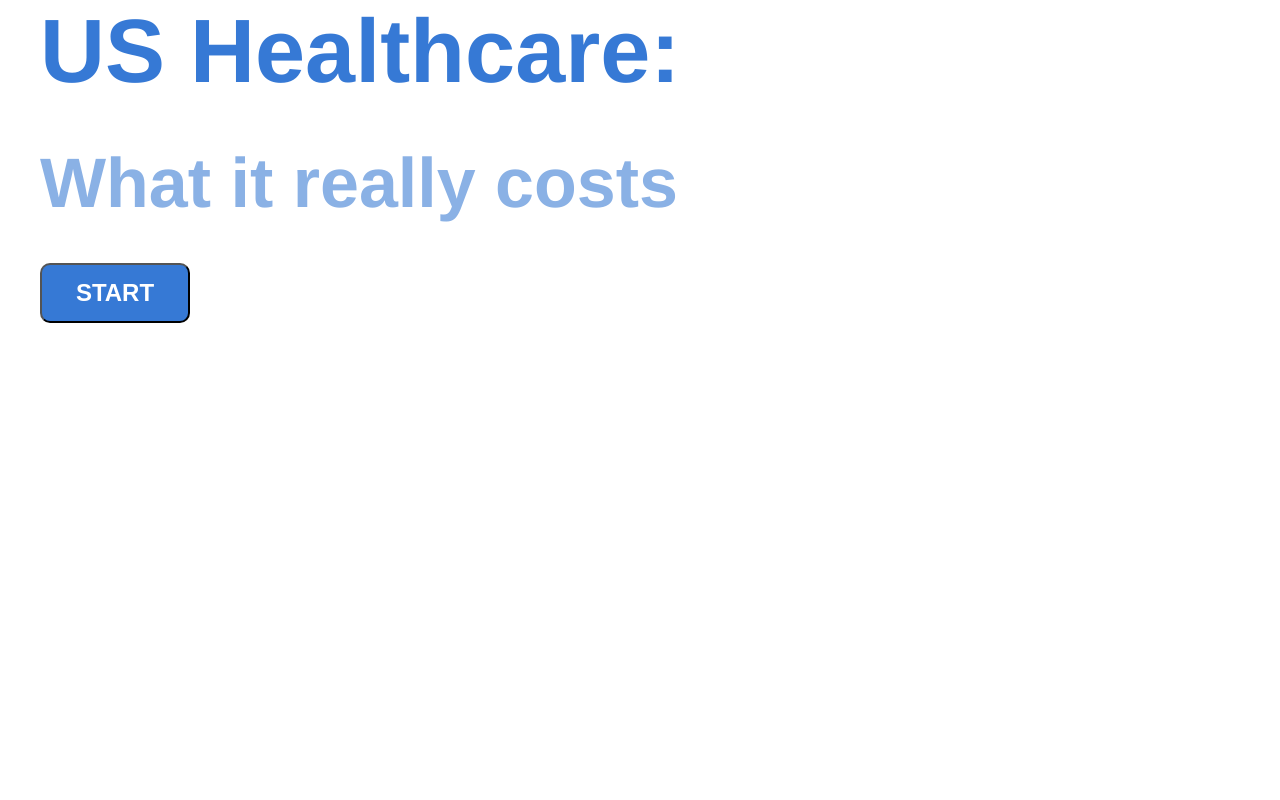
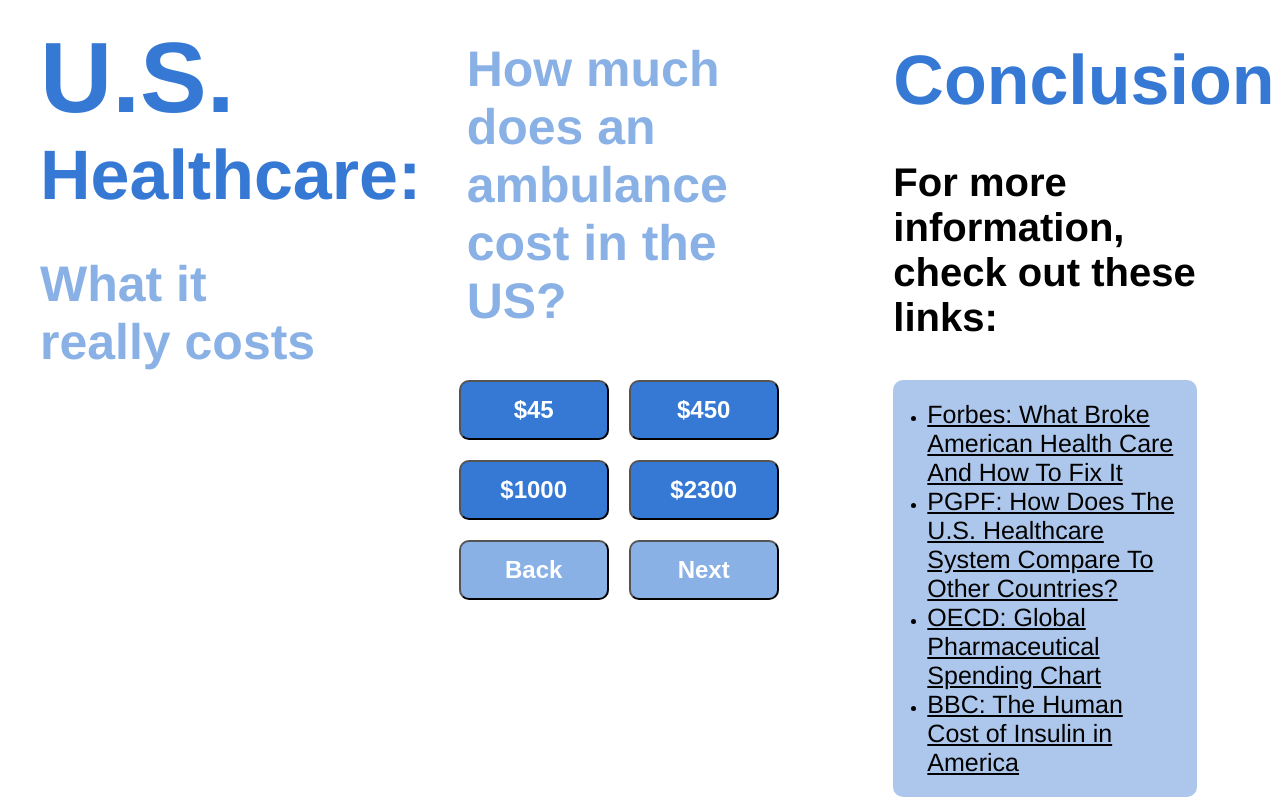
Before and after one commit to rlbergamasco/queer-hack-2020, a React (Create React App) app in the folder my-app/: page / in a window 1280 px wide. Built offline with nearby package versions, Linux system fonts and the light colour scheme.

Commit message:
Improved desktop layout

```diff
--- a/my-app/src/App.css
+++ b/my-app/src/App.css
@@ -22,17 +22,23 @@ body {
 
 h1 {
   color: #3679d5;
-  font-size: 50px;
-  margin: 20px;
+  font-size: 60px;
+  margin: 20px 0 0 20px;
 }
 
 h2 {
+  color: #3679d5;
+  font-size: 50px;
+  margin: 0 0 0 20px;
+}
+
+h3 {
   color: #8ab1e5;
   font-size: 40px;
   margin: 20px;
 }
 
-h3 {
+h4 {
   color: #000000;
   font-size: 24px;
   margin: 20px;
@@ -78,21 +84,35 @@ section.grid-4 {
   background-color: #8ab1e5;
 }
 
-@media (min-width: 768px) {
+.buttonGrid {
+  display: flex;
+  align-items: flex-end;
+  justify-content: center;
+}
+
+@media (min-width: 960px) {
   h1 {
     color: #3679d5;
-    font-size: 90px;
+    font-size: 100px;
+    margin-left: 40px;
+  }
+  h2 {
+    color: #3679d5;
+    font-size: 70px;
     margin: 40px;
   }
-  h2 {
+  h3 {
     color: #8ab1e5;
-    font-size: 70px;
+    font-size: 50px;
     margin: 40px;
+  }
+  #spacing {
+    margin: 0 0 0 40px;
   }
   #start {
     margin: 40px;
   }
-  h3 {
+  h4 {
     color: #000000;
     font-size: 40px;
     margin: 40px;
@@ -110,6 +130,21 @@ section.grid-4 {
   li {
     margin-left: 14px;
   }
+  /* .slides {
+    display: flex;
+    align-items: center;
+  } */
+  .slides {
+    display: grid;
+    grid-template-columns: 1fr 1fr 1fr;
+  }
+  .slides > div {
+    width: 30vw;
+    min-height: 100vh;
+  }
+  #start {
+    display: none;
+  }
 }
 
 body {
@@ -122,7 +157,7 @@ body {
 button {
   height: 60px;
   width: 150px;
-  background-color: #3679d5;
+  /* background-color: #3679d5; */
   border-radius: 10px;
   display: flex;
   justify-content: center;
@@ -132,3 +167,13 @@ button {
   color: #ffffff;
   font-weight: bold;
 }
+
+.red {
+  background-color: #ff0000;
+}
+.green {
+  background-color: #00aa00;
+}
+.blue {
+  background-color: #3679d5;
+}
--- a/my-app/src/App.js
+++ b/my-app/src/App.js
@@ -39,6 +39,9 @@ function App() {
      */
     let [qNum, setQNum] = useState(0);
     let [state, setState] = useState(false);
+    const [isBlue, setBlue] = useState(true);
+    const [isRed, setRed] = useState(false);
+    const [isGreen, setGreen] = useState(false);
 
     /**
      * Hook to increment qNum by 1,
@@ -90,15 +93,17 @@ function App() {
     return (
         <div className="slides">
             <div id="intro">
-                <h1>US Healthcare:</h1>
-                <h2>What it really costs</h2>
-                <button id="start" onClick={()=>document.getElementById('question').scrollIntoView()}>START</button>
+                <h1>U.S.</h1>
+                <h2 id="spacing">Healthcare:</h2>
+                <h3>What it really costs</h3>
+                <button className="blue" id="start" onClick={()=>document.getElementById('question').scrollIntoView()}>START</button>
             </div>
             <div id="question">
 
-                <h2>{questions[qNum].question}</h2>
+                <h3>{questions[qNum].question}</h3>
+                <section className="buttonGrid">
                     <section className="grid-4">
-                <button onClick={()=>popAnswer(1)}> {questions[qNum].answer0}</button>
+                    <button className={isRed ? "red" : "blue"} onClick={()=>popAnswer(1)}> {questions[qNum].answer0}</button>
                     <button onClick={()=>popAnswer(2)}> {questions[qNum].answer1}</button>
                     <button onClick={()=>popAnswer(3)}> {questions[qNum].answer2}</button>
                     <button onClick={()=>popAnswer(4)}> {questions[qNum].answer3}</button>
@@ -112,15 +117,16 @@ function App() {
                     {state ? <Popup toggle={togglePop} /> : null}
                     </div>
                     </section>
+                </section>
             </div>
             <div id="conclusion">
-                <h1>Conclusion</h1>
-                <h3>For more information, check out these links:</h3>
+                <h2>Conclusion</h2>
+                <h4>For more information, check out these links:</h4>
                 <ul>
-                    <li><a href="https://www.forbes.com/sites/nextavenue/2019/10/25/what-broke-american-health-care-and-how-to-fix-it/?sh=57aebd5147ed">What Broke American Health Care And How To Fix It</a>
-                    </li>
-                    <li><a href="https://www.pgpf.org/blog/2020/07/how-does-the-us-healthcare-system-compare-to-other-countries">How Does The U.S. Healthcare System Compare To Other Countries?</a></li>
-
+                    <li><a href="https://www.forbes.com/sites/nextavenue/2019/10/25/what-broke-american-health-care-and-how-to-fix-it/?sh=57aebd5147ed">Forbes: What Broke American Health Care And How To Fix It</a></li>
+                    <li><a href="https://www.pgpf.org/blog/2020/07/how-does-the-us-healthcare-system-compare-to-other-countries">PGPF: How Does The U.S. Healthcare System Compare To Other Countries?</a></li>
+                    <li><a href="https://data.oecd.org/healthres/pharmaceutical-spending.htm#indicator-chart">OECD: Global Pharmaceutical Spending Chart</a></li>
+                    <li><a href="https://www.bbc.com/news/world-us-canada-47491964">BBC: The Human Cost of Insulin in America</a></li>
                 </ul>
 
             </div>
--- a/my-app/src/Popup.js
+++ b/my-app/src/Popup.js
@@ -11,6 +11,7 @@ function Popup() {
     const [displayType, setDisplay] = useState("none");
     const [text, setText] = useState("Try again!")
 
+
     return (
         <div id="pop" className="modal">
           <span className="close">&times;</span>
```
Also changed, not shown: 1 other file (tests, documents, lock files or other folders). Lines whose indentation alone changed are shown as unchanged.
